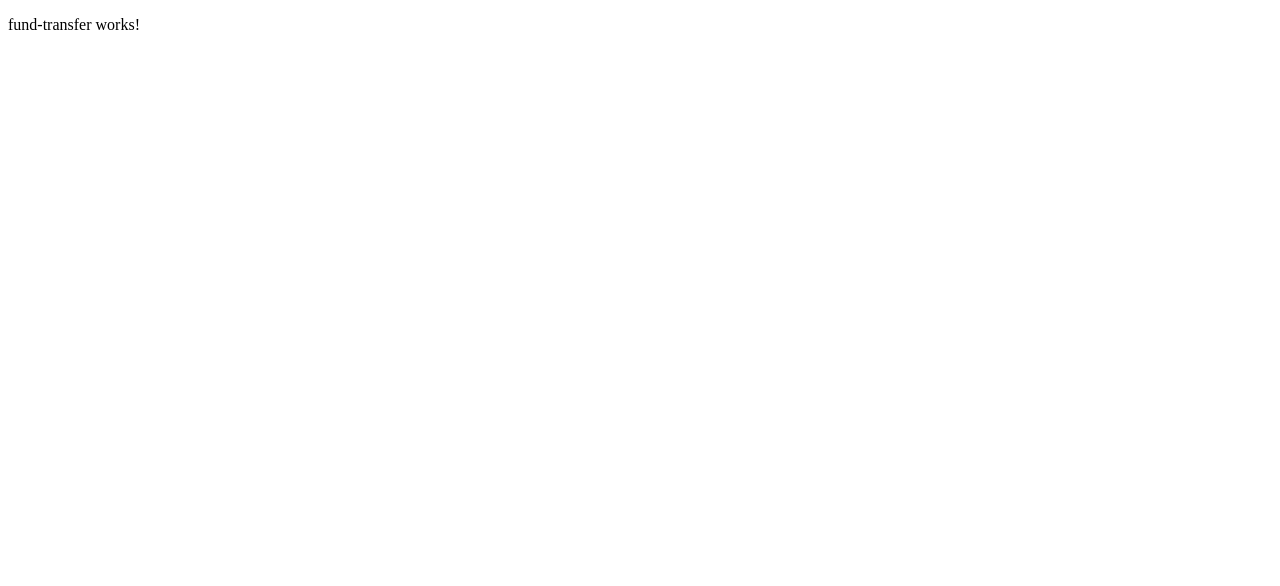
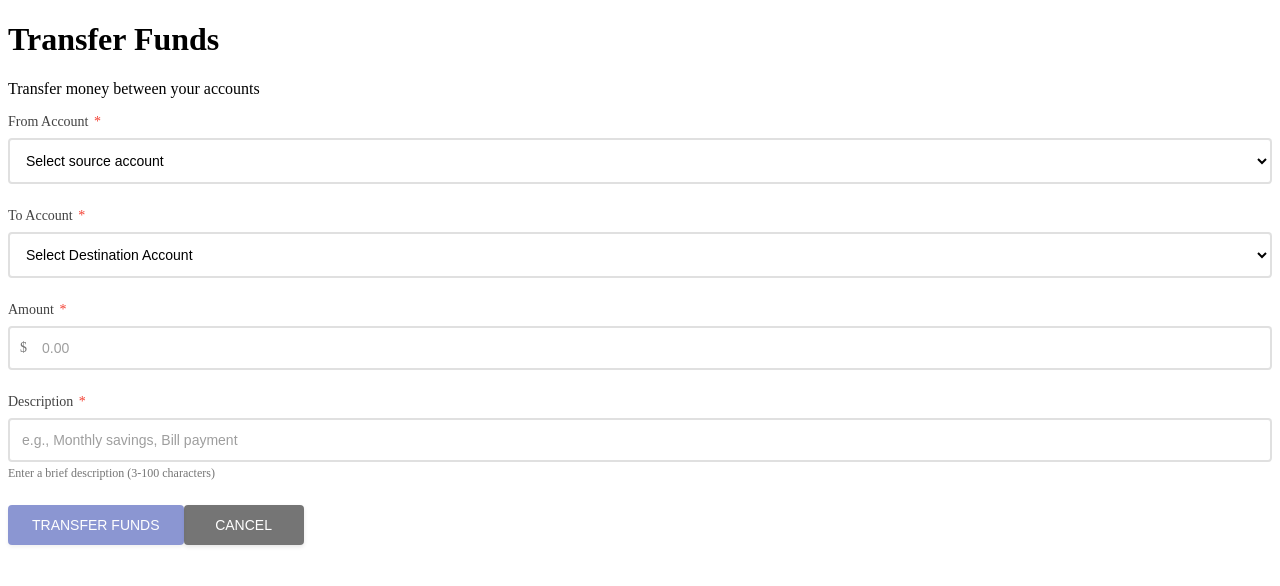
Before and after one commit to BalwantSandhu/SmartBank, an Angular app: page /transactions/transfer in a window 1280 px wide. Shown: the top 586 px of the page. Built offline with nearby package versions, Linux system fonts and the light colour scheme.

Commit message:
got basic structure for funds transfer working

```diff
--- a/src/app/features/transactions/fund-transfer/fund-transfer.component.html
+++ b/src/app/features/transactions/fund-transfer/fund-transfer.component.html
@@ -1 +1,101 @@
-<p>fund-transfer works!</p>
+<div class="transfer-container">
+    <div class="card">
+        <div class="form-header">
+            <h1>Transfer Funds</h1>
+            <p class="subtitle">Transfer money between your accounts</p>
+        </div>
+
+        <div class="success-message" *ngIf="showSuccess">
+            ✓ {{ message }}
+        </div>
+
+        <div class="error-alert" *ngIf="showError">
+            ⚠ {{ message }}
+        </div>
+
+        <form [formGroup]="transferForm" (ngSubmit)="onSubmit()">
+            <app-form-select
+                [control]="$any(transferForm.get('fromAccountId'))"
+                label="From Account"
+                placeholder="Select source account"
+                [options]="fromAccountOptions">
+            </app-form-select>
+
+            <div class="account-info" *ngIf="selectedFromAccount">
+                <div class="info-card">
+                    <div class="info-label">Available Balance</div>
+                    <div class="info-value">{{ selectedFromAccount.balance | customCurrency }}</div>
+                    <div class="info-detail">{{ selectedFromAccount.accountType | accountType}}</div>
+                </div>
+            </div>
+
+            <app-form-select
+                [control]="$any(transferForm.get('toAccountId'))"
+                label="To Account"
+                placeholder="Select Destination Account"
+                [options]="toAccountOptions">
+            </app-form-select>
+
+            <div class="form-error" *ngIf="transferForm.errors?.['sameAccount'] && transferForm.get('toAccountId')?.touched">
+                ⚠ Source and destination accounts must be different
+            </div>
+
+            <app-form-input
+                [control]="$any(transferForm.get('amount'))"
+                label="Amount"
+                inputType="number"
+                placeholder="0.00"
+                prefix="$"
+                [hint]="selectedFromAccount? 'Maximum: $' + selectedFromAccount.balance.toFixed(2): ''">
+            </app-form-input>
+
+            <app-form-input
+                [control]="$any(transferForm.get('description'))"
+                label="Description"
+                inputType="text"
+                placeholder="e.g., Monthly savings, Bill payment"
+                hint="Enter a brief description (3-100 characters)">
+            </app-form-input>
+
+            <div class="transfer-summary" *ngIf="transferAmount && selectedFromAccount && selectedToAccount">
+                <h3>Transfer Summary</h3>
+                <div class="summary-row">
+                    <span>From:</span>
+                    <span class="summary-value">{{ selectedFromAccount.accountNumber }}</span>
+                </div>
+                <div class="summary-row">
+                    <span>To:</span>
+                    <span class="summary-value">{{ selectedToAccount.accountNumber }}</span>
+                </div>
+                <div class="summary-row">
+                    <span>Amount:</span>
+                    <span class="summary-value amount-highlight">{{ transferAmount | customCurrency }}</span>
+                </div>
+                <div class="summary-row">
+                    <span>New Balance (From):</span>
+                    <span class="summary-value">{{ (selectedFromAccount.balance - transferAmount) | customCurrency}}</span>
+                </div>
+                <div class="summary-row">
+                    <span>New Balance (To):</span>
+                    <span class="summary-value">{{ (selectedToAccount.balance + transferAmount) | customCurrency}}</span>
+                </div>
+            </div>
+
+            <div class="button-row">
+                <app-custom-button
+                    type="submit"
+                    label="Transfer Funds"
+                    buttonStyle="primary"
+                    [disabled]="transferForm.invalid">
+                </app-custom-button>
+
+                <app-custom-button
+                    type="button"
+                    label="Cancel"
+                    buttonStyle="secondary"
+                    (btnClick)="goBack()">
+                </app-custom-button>
+            </div>
+        </form>
+    </div>
+</div>
--- a/src/app/features/transactions/fund-transfer/fund-transfer.component.ts
+++ b/src/app/features/transactions/fund-transfer/fund-transfer.component.ts
@@ -1,4 +1,9 @@
 import { Component } from '@angular/core';
+import { AbstractControl, FormControl, FormGroup, ValidationErrors, Validators } from '@angular/forms';
+import { Account } from '../../../core/models/account.model';
+import { SelectOption } from '../../../shared/components/form-select/form-select.component';
+import { AccountService } from '../../../core/services/account.service';
+import { Router } from '@angular/router';
 
 @Component({
   selector: 'app-fund-transfer',
@@ -7,5 +12,147 @@ import { Component } from '@angular/core';
   styleUrl: './fund-transfer.component.scss'
 })
 export class FundTransferComponent {
+  transferForm!: FormGroup;
+  accounts: Account[] = [];
+  showSuccess: boolean = false;
+  showError: boolean = false;
+  message: string = '';
 
+  fromAccountOptions: SelectOption[] = [];
+  toAccountOptions: SelectOption[] = [];
+
+  constructor(private accountService: AccountService, private router: Router){}
+
+  ngOnInit(): void{
+    this.loadAccounts();
+    this.initializeForm();
+  }
+
+  private loadAccounts(){
+    this.accountService.getAccounts().subscribe((accounts) => {
+      this.accounts = accounts;
+      this.updateFromAccountOptions();
+    })
+  }
+
+  private updateFromAccountOptions(): void {
+    this.fromAccountOptions = this.accounts.map((account) => ({
+      value: account.id,
+      label: `${account.accountNumber} - ${account.accountHolderName} (${account.balance.toFixed(2)})`
+    }));
+  }
+
+  private updateToAccountOptions(): void{
+    const fromAccountId = this.transferForm.get('fromAccountId')?.value;
+
+    this.toAccountOptions = this.accounts
+    .filter(account => account.id !== fromAccountId)
+    .map((account) => ({
+      value: account.id,
+      label: `${account.accountNumber} - ${account.accountHolderName}`
+    }));
+  }
+
+  private initializeForm(): void{
+    this.transferForm = new FormGroup({
+      fromAccountId: new FormControl('',[
+        Validators.required
+      ]),
+      toAccountId: new FormControl('',[
+        Validators.required
+      ]),
+      amount: new FormControl('', [
+        Validators.required,
+        Validators.min(0.01),
+        Validators.pattern(/^\d+(\.\d{1,2})?$/)
+      ]),
+      description: new FormControl('', [
+        Validators.required,
+        Validators.minLength(3),
+        Validators.maxLength(100)
+      ])
+    }, {validators: this.differentAccountValidator});
+
+    this.transferForm.get('fromAccountId')?.valueChanges.subscribe(() => {
+      this.updateToAccountOptions();
+      this.updateAmountValidator();
+      //this.transferForm.get('toAccountId')?.setValue('');
+    })
+  }
+
+  private differentAccountValidator(control: AbstractControl): ValidationErrors | null {
+    const fromAccountId = control.get('fromAccountId')?.value;
+    const toAccountId = control.get('toAccountId')?.value;
+
+    if(fromAccountId && toAccountId && fromAccountId === toAccountId){
+      return { sameAccount: true};
+    }
+
+    return null;
+  }
+
+  private updateAmountValidator(){
+    const fromAccountId = this.transferForm.get('fromAccountId')?.value;
+    const fromAccount = this.accounts.find(account => account.id === fromAccountId);
+
+    const amountControl = this.transferForm.get('amount');
+    if(fromAccount){
+      amountControl?.setValidators([
+        Validators.required,
+        Validators.min(0.01),
+        Validators.max(fromAccount.balance),
+        Validators.pattern(/^\d+(\.\d{1,2})?$/)
+      ]);
+      amountControl?.updateValueAndValidity();
+    }
+  }
+
+  get selectedFromAccount(): Account | undefined{
+    const fromAccountId = this.transferForm.get('fromAccountId')?.value;
+    return this.accounts.find(account => account.id === fromAccountId);
+  }
+
+  get selectedToAccount(): Account | undefined{
+    const toAccountId = this.transferForm.get('toAccountId')?.value;
+    return this.accounts.find(account => account.id === toAccountId);
+  }
+
+  get transferAmount(): number{
+    // const value = this.transferForm.get('amount')?.value ?? 0;
+    return parseFloat(this.transferForm.get('amount')?.value || 0);
+  }
+
+  goBack(){
+    this.router.navigate(['/dashboard']);
+  }
+
+  onSubmit(): void{
+    if(this.transferForm.invalid){
+      this.transferForm.markAllAsTouched();
+      return;
+    }
+
+    const { fromAccountId, toAccountId, amount, description } = this.transferForm.getRawValue();
+
+    try{
+      this.accountService.transferFunds(
+        fromAccountId,
+        toAccountId,
+        parseFloat(amount),
+        description
+      );
+
+      this.message = `Succesfully transferred $${amount}!`
+      this.showSuccess = true;
+      this.showError = false;
+
+      setTimeout(() => {
+        this.goBack()
+      }, 2000);
+    } catch(error: any){
+      this.message = error.message || 'Transfer failed please try again.';
+      this.showError = true;
+      this.showSuccess = false;
+    }
+  }
 }
```
